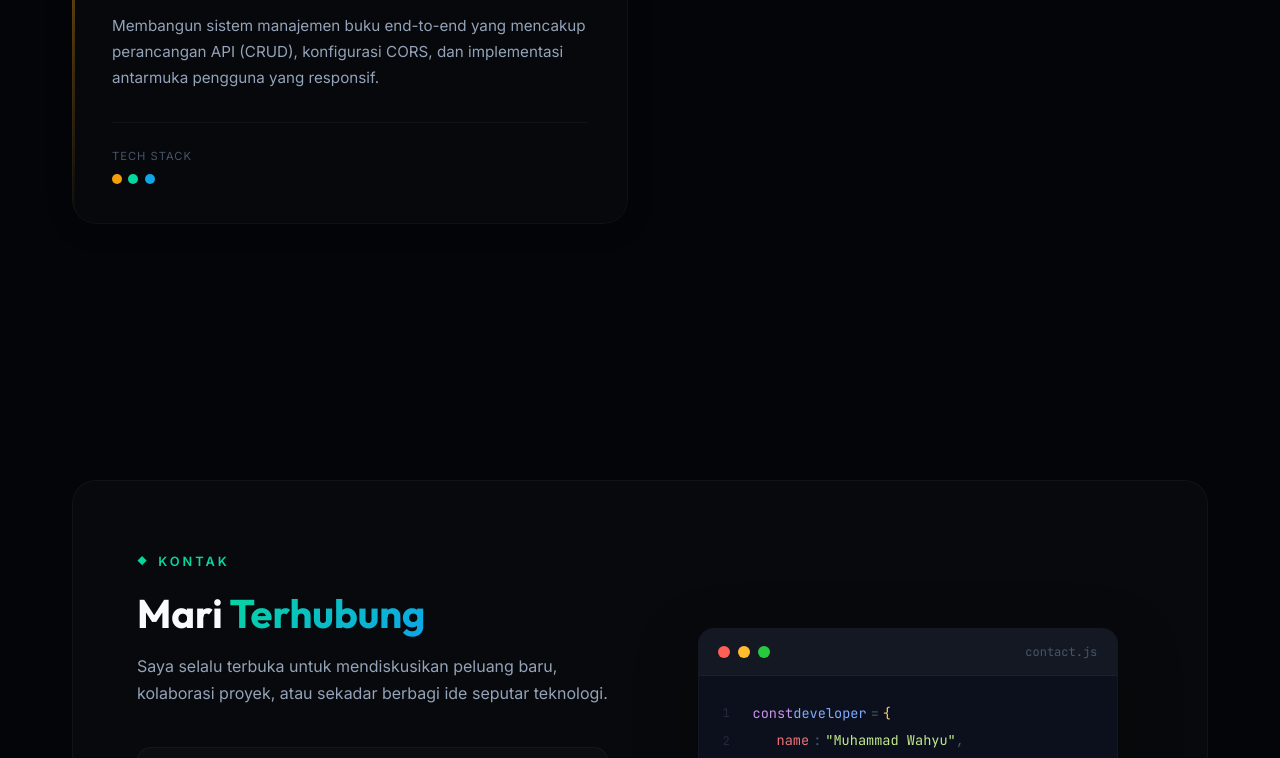
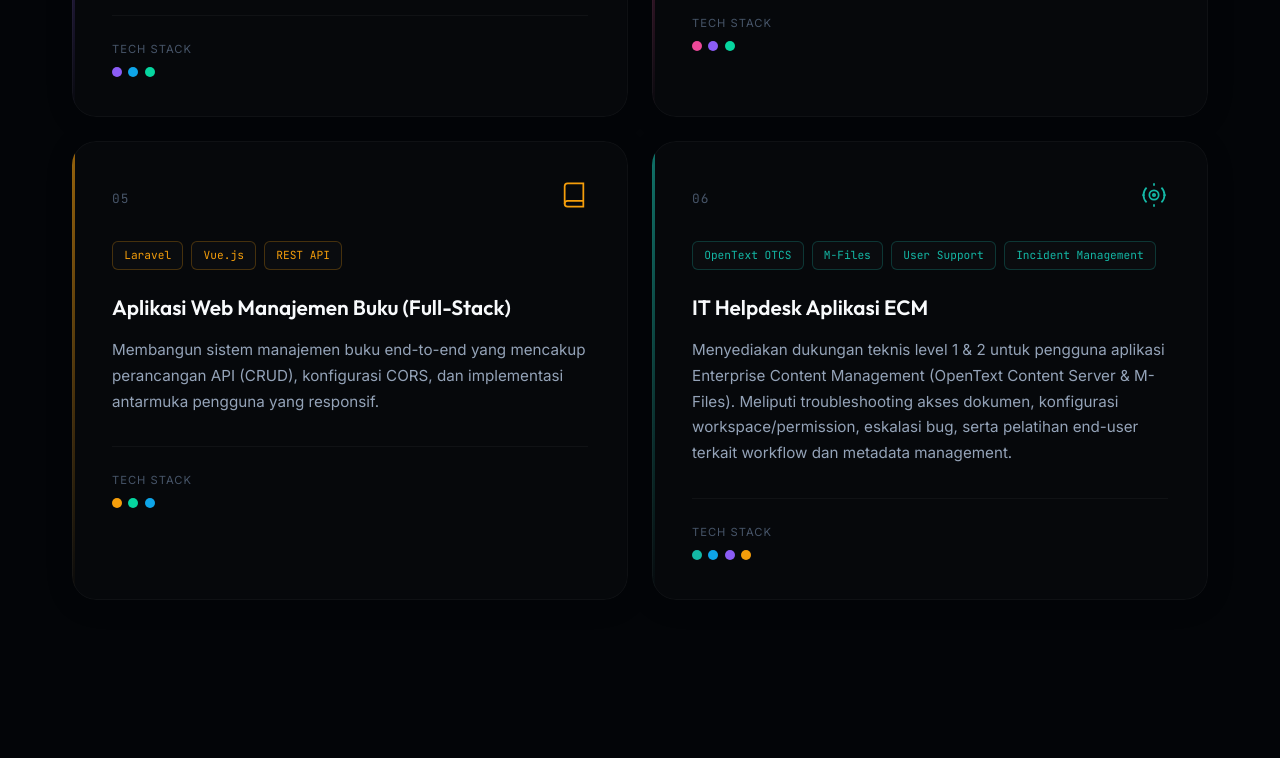
Before and after one commit to mdibalikw/portofolio-wahyu, a Vue app: page / in a window 1280 px wide. Shown: the part 3470-4228 px from the top of the page. Built offline with nearby package versions, Linux system fonts and the light colour scheme.

Commit message:
feat: tambah keahlian dan proyek IT Helpdesk Aplikasi ECM

```diff
--- a/src/components/ProjectsSection.vue
+++ b/src/components/ProjectsSection.vue
@@ -61,6 +61,13 @@
                 <!-- Chat Icon -->
                 <svg v-else-if="project.icon === 'chat'" viewBox="0 0 24 24" fill="none" stroke="currentColor" stroke-width="1.5" width="28" height="28">
                   <path d="M21 15a2 2 0 0 1-2 2H7l-4 4V5a2 2 0 0 1 2-2h14a2 2 0 0 1 2 2z"/>
+                </svg>
+                <!-- Helpdesk Icon -->
+                <svg v-else-if="project.icon === 'helpdesk'" viewBox="0 0 24 24" fill="none" stroke="currentColor" stroke-width="1.5" width="28" height="28">
+                  <path d="M18.364 5.636a9 9 0 0 1 0 12.728M5.636 18.364a9 9 0 0 1 0-12.728"/>
+                  <path d="M12 2v2m0 16v2M2 12h2m16 0h2"/>
+                  <circle cx="12" cy="12" r="4"/>
+                  <circle cx="12" cy="12" r="1"/>
                 </svg>
                 <!-- Default Code Icon -->
                 <svg v-else viewBox="0 0 24 24" fill="none" stroke="currentColor" stroke-width="1.5" width="28" height="28">
@@ -166,6 +173,17 @@ const projects = [
     tagColor: '#f59e0b',
     dots: ['#f59e0b', '#06d6a0', '#0ea5e9'],
     icon: 'book'
+  },
+  {
+    title: 'IT Helpdesk Aplikasi ECM',
+    description: 'Menyediakan dukungan teknis level 1 & 2 untuk pengguna aplikasi Enterprise Content Management (OpenText Content Server & M-Files). Meliputi troubleshooting akses dokumen, konfigurasi workspace/permission, eskalasi bug, serta pelatihan end-user terkait workflow dan metadata management.',
+    tags: ['OpenText OTCS', 'M-Files', 'User Support', 'Incident Management'],
+    accent: 'linear-gradient(180deg, #14b8a6, transparent)',
+    iconColor: '#14b8a6',
+    tagBorder: 'rgba(20, 184, 166, 0.25)',
+    tagColor: '#14b8a6',
+    dots: ['#14b8a6', '#0ea5e9', '#8b5cf6', '#f59e0b'],
+    icon: 'helpdesk'
   }
 ]
 
--- a/src/components/SkillsSection.vue
+++ b/src/components/SkillsSection.vue
@@ -128,6 +128,14 @@ const GitIcon = markRaw({
   }
 })
 
+const HelpdeskIcon = markRaw({
+  render() {
+    return h('svg', { viewBox: '0 0 24 24', fill: 'none', stroke: 'currentColor', 'stroke-width': '1.5', 'stroke-linecap': 'round', 'stroke-linejoin': 'round', width: '32', height: '32' }, [
+      h('path', { d: 'M18 18.72a9.094 9.094 0 0 0 3.741-.479 3 3 0 0 0-4.682-2.72m.94 3.198l.001.031c0 .225-.012.447-.037.666A11.944 11.944 0 0 1 12 21c-2.17 0-4.207-.576-5.963-1.584A6.062 6.062 0 0 1 6 18.719m12 0a5.971 5.971 0 0 0-.941-3.197m0 0A5.995 5.995 0 0 0 12 12.75a5.995 5.995 0 0 0-5.058 2.772m0 0a3 3 0 0 0-4.681 2.72 8.986 8.986 0 0 0 3.74.477m.94-3.197a5.971 5.971 0 0 0-.94 3.197M15 6.75a3 3 0 1 1-6 0 3 3 0 0 1 6 0zm6 3a2.25 2.25 0 1 1-4.5 0 2.25 2.25 0 0 1 4.5 0zm-13.5 0a2.25 2.25 0 1 1-4.5 0 2.25 2.25 0 0 1 4.5 0z' })
+    ])
+  }
+})
+
 const skills = [
   {
     title: 'Pengembangan Web',
@@ -182,6 +190,15 @@ const skills = [
     iconColor: '#f05032',
     glowColor: 'rgba(240, 80, 50, 0.06)',
     gradient: 'linear-gradient(90deg, #f05032, #f97316)'
+  },
+  {
+    title: 'IT Helpdesk Aplikasi ECM',
+    tags: ['OpenText OTCS', 'M-Files', 'User Support', 'Troubleshooting'],
+    level: 88,
+    icon: HelpdeskIcon,
+    iconColor: '#14b8a6',
+    glowColor: 'rgba(20, 184, 166, 0.06)',
+    gradient: 'linear-gradient(90deg, #14b8a6, #0ea5e9)'
   }
 ]
 
```
